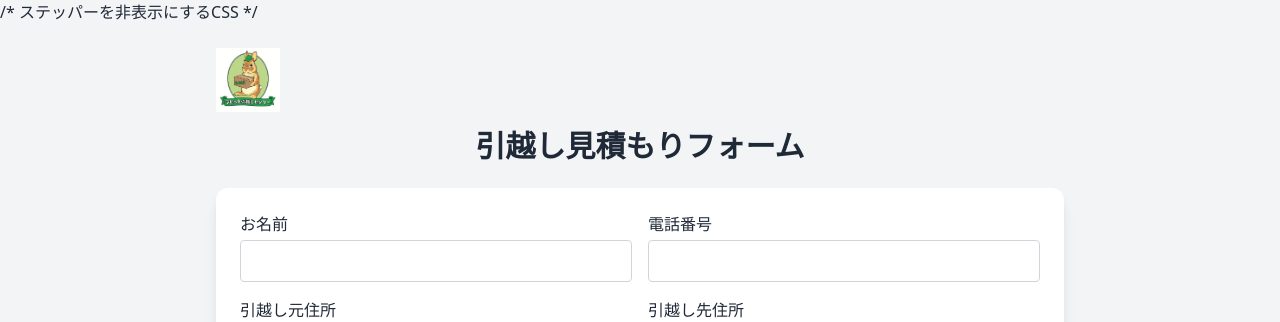
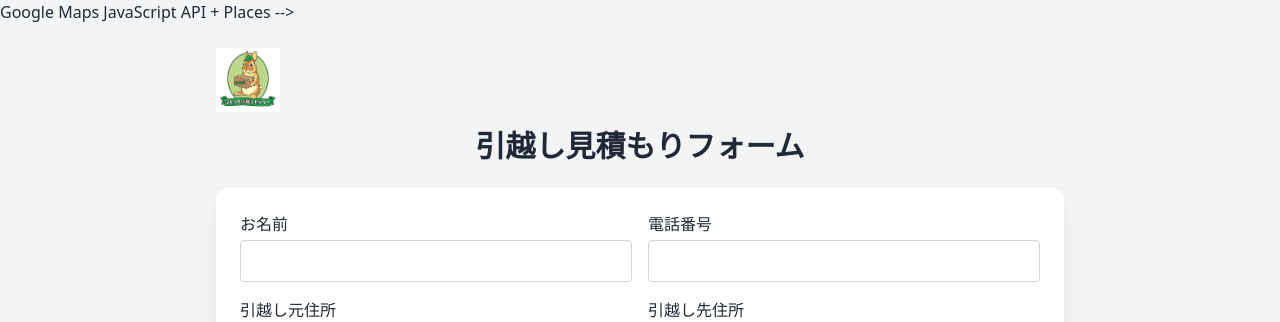
Before and after one commit to keisaku314/hikkoshi-estimate, a Flask app: page / in a window 1280 px wide. Shown: the top 322 px of the page. Run offline with Flask 3, Linux system fonts and the light colour scheme; some libraries are stand-ins or nearby versions.

Commit message:
Update!! index.html

```diff
--- a/templates/index.html
+++ b/templates/index.html
@@ -5,12 +5,12 @@
   <title>引越し見積もりフォーム</title>
   <meta name="viewport" content="width=device-width, initial-scale=1">
 
-  <!-- Google Maps JavaScript API + Places -->
+   Google Maps JavaScript API + Places -->
   <script src="https://maps.googleapis.com/maps/api/js?key=AIzaSyAufEwV6-5-nO1xlivtd795J-yMpjJcIYY&libraries=places"></script>
 
   <script src="https://cdn.tailwindcss.com"></script>
 
-     /* ステッパーを非表示にするCSS */
+  <!-- ステッパーを非表示にするCSS -->
   <style>
     input[type=number]::-webkit-inner-spin-button,
     input[type=number]::-webkit-outer-spin-button {
@@ -205,17 +205,15 @@
     }
   </script>
 
-  <script>
-  let fromAutocomplete, toAutocomplete;
-
+<script>
   function initMap() {
     // from_address用のオートコンプリート
     const fromInput = document.getElementById("from_address");
-    fromAutocomplete = new google.maps.places.Autocomplete(fromInput);
+    const fromAutocomplete = new google.maps.places.Autocomplete(fromInput);
 
     // to_address用のオートコンプリート
     const toInput = document.getElementById("to_address");
-    toAutocomplete = new google.maps.places.Autocomplete(toInput);
+    const toAutocomplete = new google.maps.places.Autocomplete(toInput);
 
     // 住所が選択されたタイミングで距離を計算
     fromAutocomplete.addListener('place_changed', calculateDistance);
@@ -239,7 +237,7 @@
         // 距離を取得 (メートル)
         const distanceMeters = response.rows[0].elements[0].distance.value;
         // kmに変換
-        const distanceKm = distanceMeters / 1000;
+        let distanceKm = distanceMeters / 1000;
         // 小数点以下を切り捨て
         distanceKm = Math.floor(distanceKm);
         // inputにセット
```
